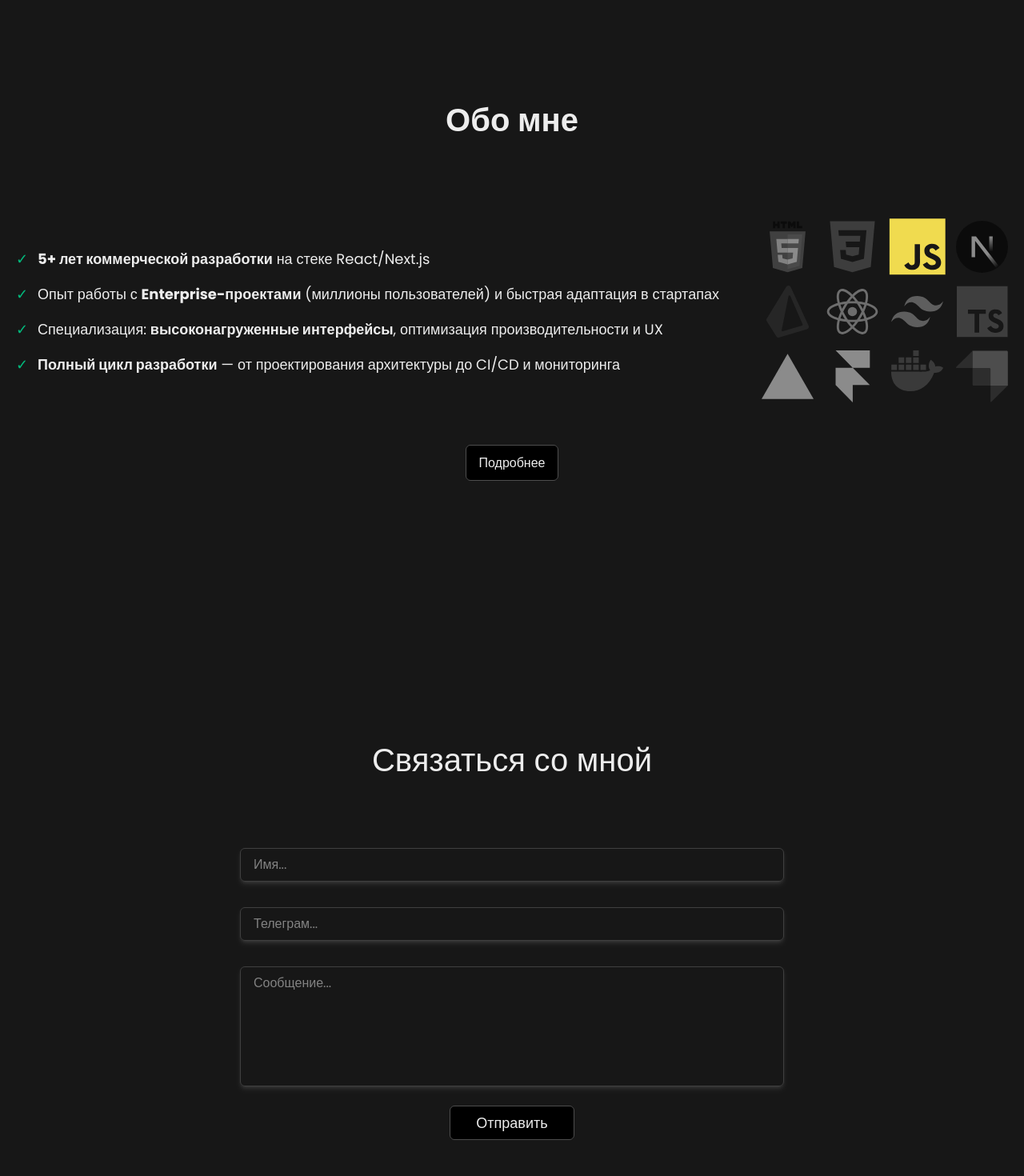
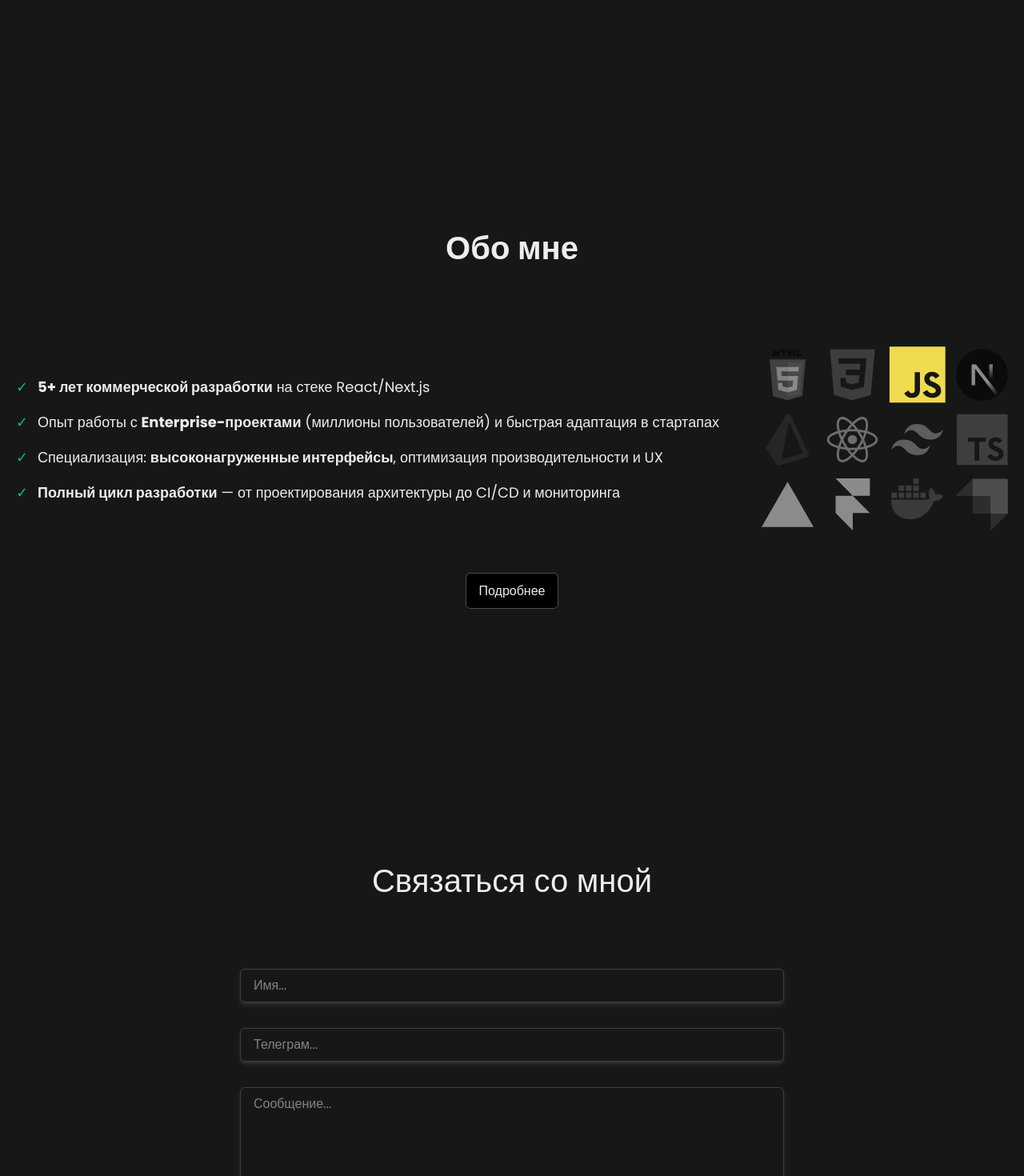
Before and after one commit to SadBatya/sadbatya_website, a Next.js app: page / in a window 1280 px wide. Shown: the part 680-2150 px from the top of the page at 80% size. Built offline with nearby package versions, Linux system fonts and the light colour scheme.

Commit message:
style: правки секций по адаптиву

```diff
--- a/src/page/main/section-about/section-about.tsx
+++ b/src/page/main/section-about/section-about.tsx
@@ -1,7 +1,7 @@
 import { Section, Title, Button, StackIcons } from "@/shared/ui";
 
 export const SectionAbout = () => (
-  <Section className="flex flex-col max-w-[1440px] items-center">
+  <Section height="full" className="flex flex-col max-w-[1440px] items-center">
     <Title tag="h2" className="text-center font-semibold mb-12 lg:mb-24">
       Обо мне
     </Title>
--- a/src/page/main/section-form/section-form.tsx
+++ b/src/page/main/section-form/section-form.tsx
@@ -59,7 +59,10 @@ export const SectionForm = () => {
 
   if (state.success || formStateCookie === "true") {
     return (
-      <Section className="flex flex-col gap-8 items-center justify-center">
+      <Section
+        height="full"
+        className="flex flex-col gap-8 items-center justify-center"
+      >
         <span className="text-white text-center font-semibold uppercase text-2xl">
           Данные успешно отправлены
         </span>
@@ -82,7 +85,7 @@ export const SectionForm = () => {
   }
 
   return (
-    <Section>
+    <Section height="full">
       <Title tag="h2" className="mb-16 lg:mb-20">
         Связаться со мной
       </Title>
--- a/src/shared/ui/Section/Section.tsx
+++ b/src/shared/ui/Section/Section.tsx
@@ -4,12 +4,14 @@ import { twMerge } from "tailwind-merge";
 interface Props {
   className?: string;
   children: ReactNode;
+  height?: "dvh" | "full";
 }
 
-export const Section = ({ className, children }: Props) => (
+export const Section = ({ className, children, height = "dvh" }: Props) => (
   <section
     className={twMerge(
-      "max-w-[1440px] w-[calc(100%-40px)] mx-auto h-dvh overflow-hidden",
+      `max-w-[1440px] w-[calc(100%-40px)] mx-auto h-${height} overflow-hidden`,
+      height === "full" && "h-full py-20 lg:py-40",
       className
     )}
   >
```
